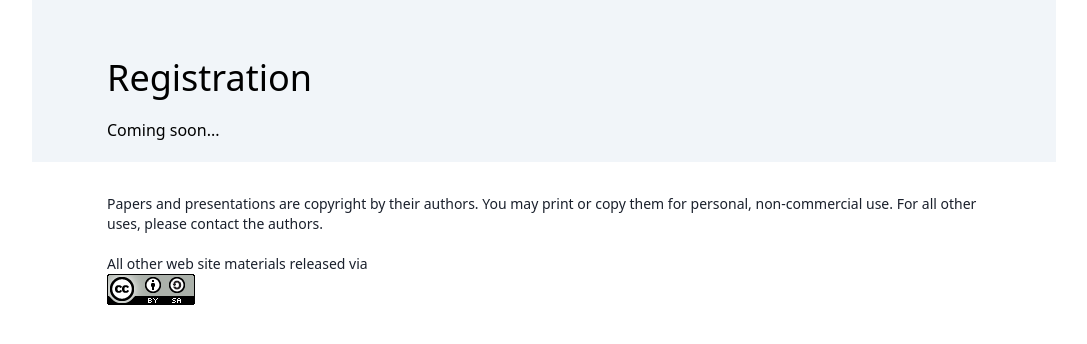
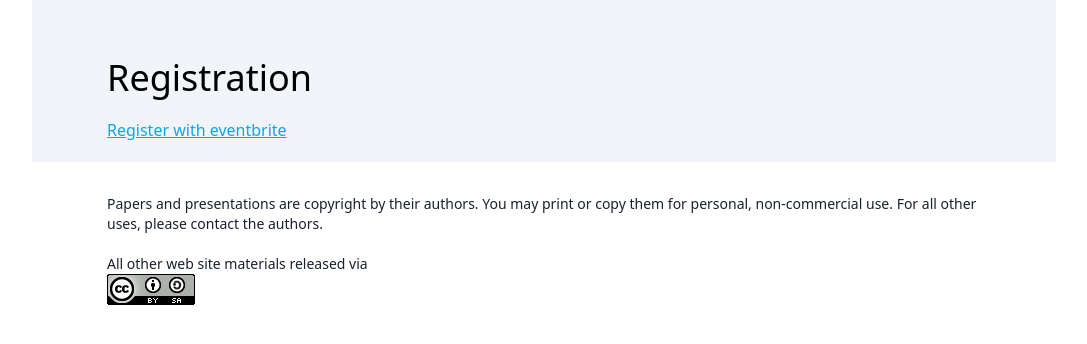
Before and after one commit to byu-fht/fhtw-website, an Astro site: page /registration in a window 1280 px wide. Shown: the part 68-412 px from the top of the page, without its empty margins (96-1183 px from the left). Built offline with nearby package versions, Linux system fonts and the light colour scheme; Astro itself is replaced by a stand-in of ours.

Commit message:
added registration link

```diff
--- a/src/pages/registration.mdx
+++ b/src/pages/registration.mdx
@@ -4,4 +4,4 @@ layout: ../layouts/Layout.astro
 
 # Registration
 
-Coming soon...
+[Register with eventbrite](https://www.eventbrite.com/e/family-history-technology-workshop-tickets-838799681427)
```
